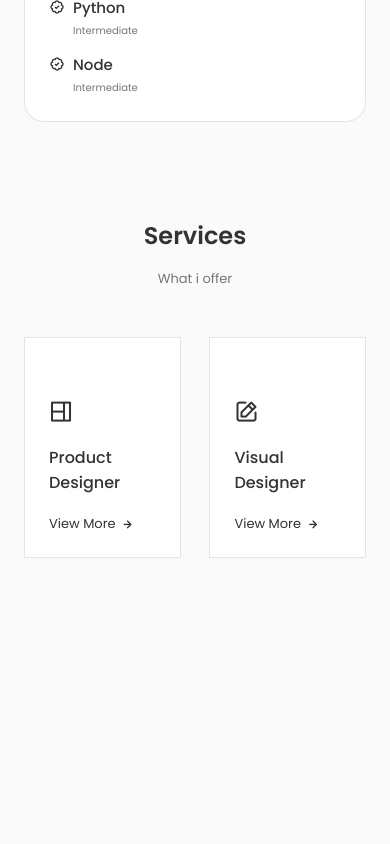
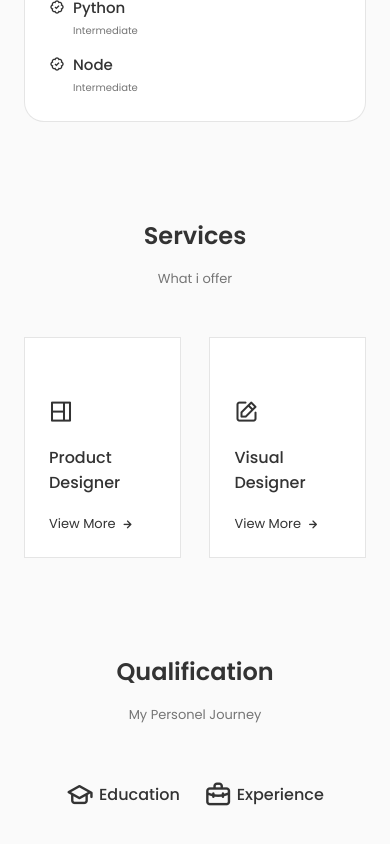
Before and after one commit to Mahmoud-Saadaoui/portfolio, a React (Create React App) app: page / in a window 390 px wide. Shown: the part 1950-2794 px from the top of the page. Before the commit the page ends 2620 px from the top, so only its background shows below. Built offline with nearby package versions, Linux system fonts and the light colour scheme.

Commit message:
qualification

```diff
--- a/src/App.js
+++ b/src/App.js
@@ -1,6 +1,7 @@
 import About from "./components/about/About";
 import Header from "./components/header/Header";
 import Home from "./components/home/Home";
+import Qualification from "./components/qualification/Qualification";
 import Services from "./components/services/Services";
 import Skills from "./components/skills/Skills";
 
@@ -14,6 +15,7 @@
         <About/>
         <Skills />
         <Services />
+        <Qualification/>
       </main>
     </div>
   );
--- /dev/null
+++ b/src/components/qualification/Qualification.jsx
@@ -0,0 +1,120 @@
+import React, {useState} from 'react'
+import './qualification.css'
+
+function Qualification() {
+    const [toggleState, setToggleState] = useState(0)
+    const toggleTab = (index) => {
+        setToggleState(index)
+    }
+  return (
+    <section className='qualification section' id='qualification'>
+      <h2 className="section_title">Qualification</h2>
+      <span className="section_subtitle">My Personel Journey</span>
+
+      <div className="qualification_container container">
+        <div className="qualification_tabs">
+            <div
+            className={toggleState === 1 ? "qualification_button qualification_active button--flex" : "qualification_button button--flex"}
+            onClick={()=>toggleTab(1)}
+            >
+               <i className="uil uil-graduation-cap qualification_icon"></i>
+                Education
+            </div>
+
+            <div
+            className={toggleState === 2 ? "qualification_button qualification_active button--flex" : "qualification_button button--flex"}
+            onClick={()=>toggleTab(2)}
+            >
+                <i className="uil uil-briefcase-alt qualification_icon"></i>
+                Experience
+            </div>
+        </div>
+
+        <div className="qualification_sections">
+            <div className={toggleState === 1 ? "qualification_content qualification_content-active" : "qualification_content "}>
+                <div className="qualification_data">
+                    <div>
+                        <h3 className="qualification_title">Web Design</h3>
+                        <span className="qualification_subtitle">
+                            Spain - Institute
+                        </span>
+                        <div className="qualification_calender">
+                            <i className="uil uil-calender-alt"></i>
+                            2021 - Present
+                        </div>
+                    </div>
+
+                    <div>
+                        <span className="qualification_rounder"></span>
+                        <span className="qualification_line"></span>
+                    </div>
+                </div>
+
+                <div className="qualification_data">
+                    <div></div>
+
+                    <div>
+                        <span className="qualification_rounder"></span>
+                        <span className="qualification_line"></span>
+                    </div>
+
+                    <div>
+                        <h3 className="qualification_title">Art Director</h3>
+                        <span className="qualification_subtitle">
+                            Spain - Institute
+                        </span>
+                        <div className="qualification_calender">
+                            <i className="uil uil-calender-alt"></i>
+                            2021 - Present
+                        </div>
+                    </div>
+
+                </div>
+            </div>
+            <div className={toggleState === 2 ? "qualification_content qualification_content-active" : "qualification_content "}>
+            <div className="qualification_data">
+                    <div>
+                        <h3 className="qualification_title">Web Developper</h3>
+                        <span className="qualification_subtitle">
+                            Tunisian - Institute
+                        </span>
+                        <div className="qualification_calender">
+                            <i className="uil uil-calender-alt"></i>
+                            2018 - 2021
+                        </div>
+                    </div>
+
+                    <div>
+                        <span className="qualification_rounder"></span>
+                        <span className="qualification_line"></span>
+                    </div>
+                </div>
+
+                <div className="qualification_data">
+                    <div></div>
+
+                    <div>
+                        <span className="qualification_rounder"></span>
+                        <span className="qualification_line"></span>
+                    </div>
+
+                    <div>
+                        <h3 className="qualification_title">Manager</h3>
+                        <span className="qualification_subtitle">
+                            Spain - Company
+                        </span>
+                        <div className="qualification_calender">
+                            <i className="uil uil-calender-alt"></i>
+                            2021 - Present
+                        </div>
+                    </div>
+
+                </div>
+            </div>
+        </div>
+      </div>
+    </section>
+  )
+}
+
+export default Qualification
--- /dev/null
+++ b/src/components/qualification/qualification.css
@@ -0,0 +1,99 @@
+.qualification_container {
+    max-width: 768px;
+}
+.qualification_tabs {
+    display: flex;
+    justify-content: center;
+    margin-bottom: var(--mb-2);
+}
+.qualification_button {
+    font-size: var(--h3-font-size);
+    font-weight: var(--font-medium);
+    color: var(--title-color);
+    margin: 0 var(--mb-1);
+    cursor: pointer;
+}
+.qualification_button:hover {
+    color: var(--title-color-dark);
+}
+.qualification_icon {
+    font-size: 1.8rem;
+    margin-right: var(--mb-0-25);
+}
+.qualification_active {
+    color: var(--title-color-dark);
+}
+.qualification_sections {
+    display: grid;
+    grid-template-columns: 0.5fr;
+    justify-content: center;
+}
+.qualification_content {
+    display: none;
+}
+.qualification_content-active {
+    display: block;
+}
+.qualification_data {
+    display: grid;
+    grid-template-columns: 1fr max-content 1fr;
+    column-gap: 1.5rem;
+}
+.qualification_title {
+    font-size: var(--normal-font-size);
+    font-weight: var(--font-medium);
+}
+.qualification_subtitle {
+    display: inline-block;
+    font-size: var(--small-font-size);
+    margin-bottom: var(--mb-1);
+}
+.qualification_calender {
+    font-size: var(--small-font-size);
+}
+.qualification_rounder {
+    display: inline-block;
+    width: 13px;
+    height: 13px;
+    background-color: var(--text-color);
+    border-radius: 50%;
+}
+.qualification_line {
+    display: block;
+    width: 1px;
+    height: 100%;
+    background-color: var(--text-color);
+    transform: translate(6px, -7px);
+}
+
+/*=============== BREAKPOINTS ===============*/
+/* For large devices */
+@media screen and (max-width: 992px) {
+    .qualification_container {
+        margin-left: auto;
+        margin-right: auto;
+    }
+  }
+
+  /* For medium devices */
+  @media screen and (max-width: 768px) {
+    .qualification_container {
+        margin-left: var(--mb-1-5);
+        margin-right: var(--mb-1-5);
+    }
+  }
+  @media screen and (max-width: 576px) {
+    .qualification_sections {
+        grid-template-columns: initial;
+    }
+    .qualification_button {
+        margin: 0 var(--mb-0-75);
+    }
+  }
+
+  /* For small devices */
+  @media screen and (max-width: 350px) {
+    .qualification_data {
+        gap: 0.5rem;
+    }
+  }
```
